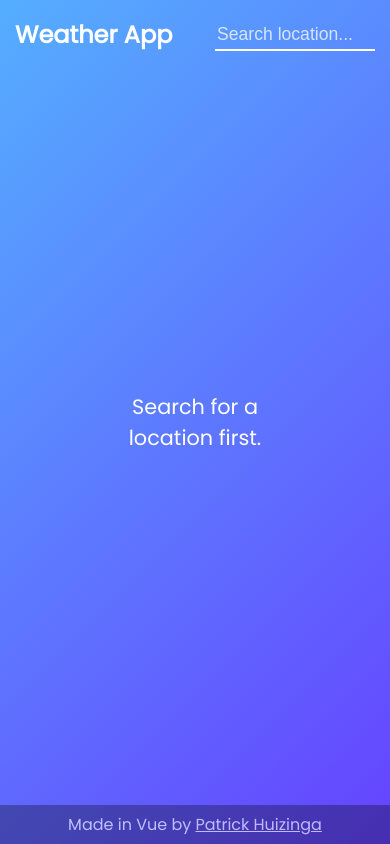
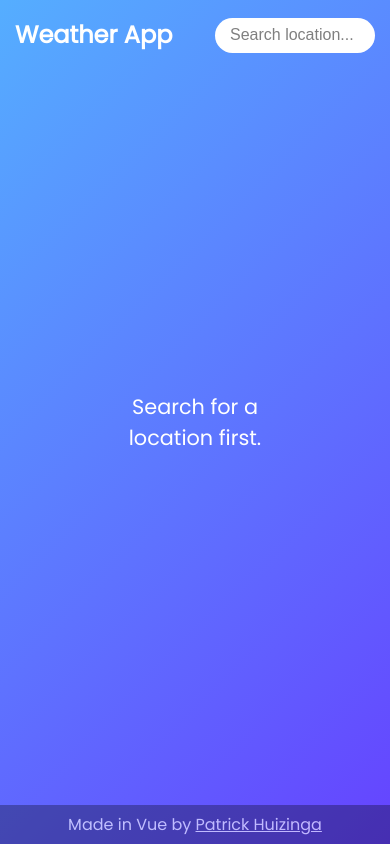
Before and after one commit to PatrickHuizinga88/weather-app, a Vue app: page / in a window 390 px wide. Built offline with nearby package versions, Linux system fonts and the light colour scheme.

Commit message:
add code to repos

```diff
--- a/package.json
+++ b/package.json
@@ -15,6 +15,7 @@
     "axios": "^0.21.4",
     "core-js": "^3.6.5",
     "vue": "^3.0.0",
+    "vue-meta": "^3.0.0-alpha.2",
     "vue-moment": "^4.1.0"
   },
   "devDependencies": {
--- a/public/index.html
+++ b/public/index.html
@@ -4,7 +4,7 @@
     <meta charset="utf-8">
     <meta http-equiv="X-UA-Compatible" content="IE=edge">
     <meta name="viewport" content="width=device-width,initial-scale=1.0">
-    <link rel="icon" href="<%= BASE_URL %>favicon.ico">
+    <link rel="icon" href="<%= BASE_URL %>logo_v2_white.png">
     <title><%= htmlWebpackPlugin.options.title %></title>
   </head>
   <body>
--- a/src/App.vue
+++ b/src/App.vue
@@ -30,12 +30,15 @@ import Header from './components/Header.vue'
 import SearchResult from './components/SearchResult.vue'
 import WeatherInfo from './components/WeatherInfo.vue'
 import Footer from './components/Footer.vue'
+// import { useMeta } from 'vue-meta'
 
 export default {
+  // setup() {
+  //   useMeta({
+  //       title: 'Weather App'
+  //   })
+  // },
   name: 'App',
-  metaInfo: {
-      title: 'Weather App'
-  },
   components: {
       Header,
       SearchResult,
--- a/src/components/Header.vue
+++ b/src/components/Header.vue
@@ -49,13 +49,19 @@ export default {
 
         input {
             border: 0;
-            border-bottom: 2px solid #fff;
-            background-color: rgba(0, 0, 0, 0);
-            height: 30px;
-            font-size: 1.1rem;
+            // border-bottom: 2px solid #fff;
+            // background-color: rgba(0, 0, 0, 0);
+            background-color: white;
+            border-radius: 25px;
+            color: black;
+            height: 35px;
+            // font-size: 1.1rem;
+            font-size: 1rem;
+            padding-left: 15px;
 
             &::placeholder {
-                color: #fff;
+                // color: #fff;
+                color: #555;
                 opacity: 0.75;
             }
         }
@@ -81,8 +87,10 @@ export default {
 
     input {
         border: 0;
-            border-bottom: 2px solid #fff;
-            background-color: rgba(0, 0, 0, 0);
+        // border-bottom: 2px solid #fff;
+        // background-color: rgba(0, 0, 0, 0);
+        background-color: white;
+        border-radius: 25px;
         height: 30px;
         font-size: 1.1rem;
         width: 160px;
--- a/src/main.js
+++ b/src/main.js
@@ -4,8 +4,12 @@ import { library } from '@fortawesome/fontawesome-svg-core'
 import { fas } from '@fortawesome/free-solid-svg-icons'
 import App from './App.vue'
 
+// import { createMetaManager } from 'vue-meta'
+
 library.add(fas)
+// const metaManager = createMetaManager()
 
 createApp(App)
-    .component('fa', FontAwesomeIcon)
-    .mount('#app')
+        // .use(metaManager)
+        .component('fa', FontAwesomeIcon)
+        .mount('#app')
```
Also changed, not shown: public/logo_v2_white.png (added), 1 other file (tests, documents, lock files or other folders). Lines whose indentation alone changed are shown as unchanged.
